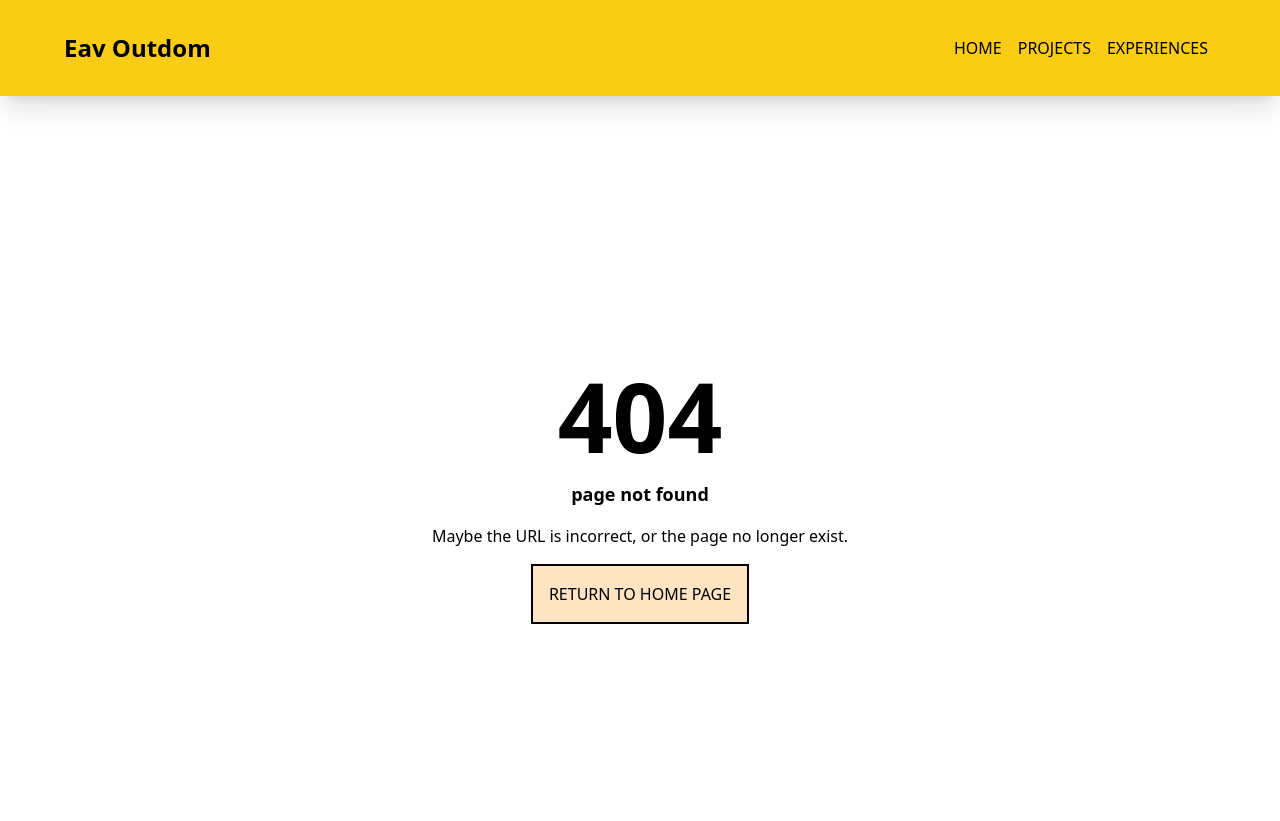
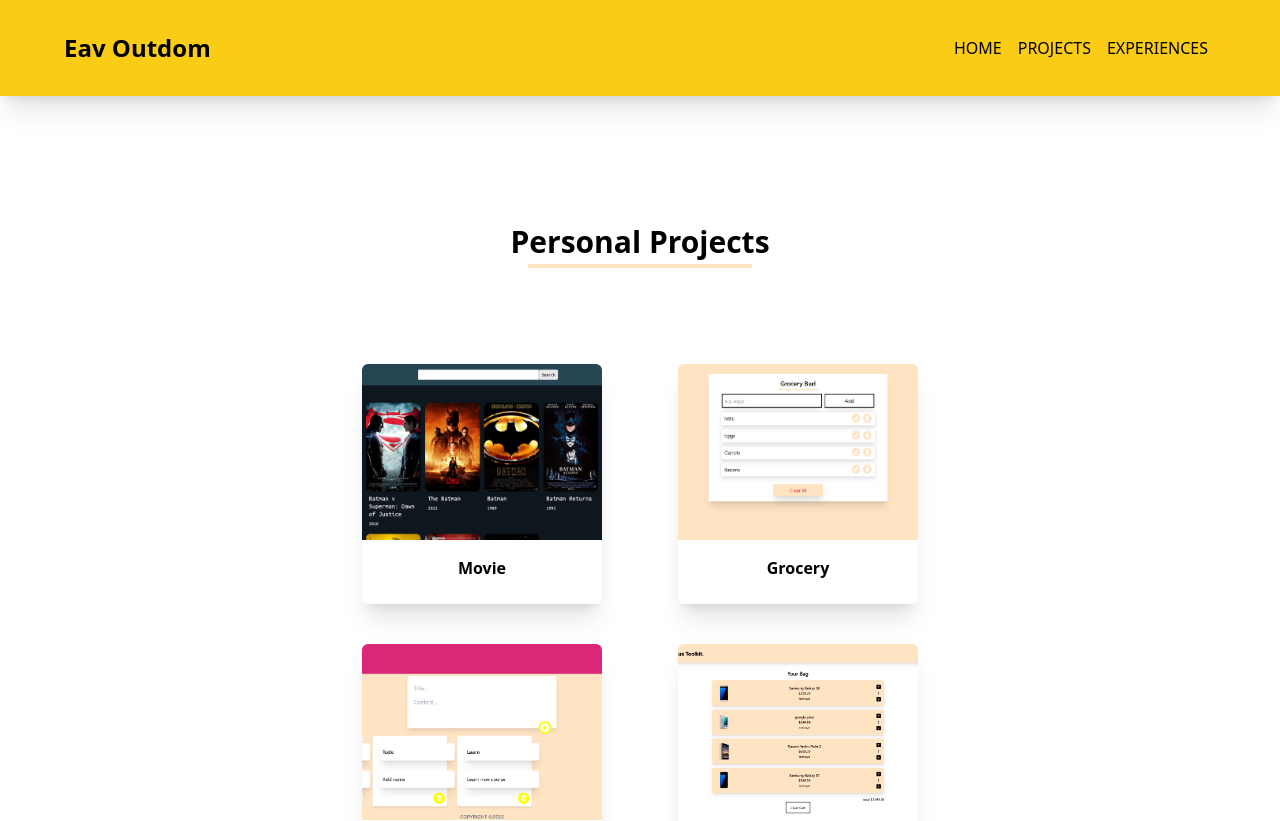
Before and after one commit to EavOutDom/Portfolio, a React (Create React App) app: page /Portfolio/projects in a window 1280 px wide. Before the commit this address had no page. Shown: the top 821 px of the page. Built offline with nearby package versions, Linux system fonts and the light colour scheme.

Commit message:
update 7

```diff
--- a/package.json
+++ b/package.json
@@ -1,4 +1,5 @@
 {
+  "homepage": "https://eavoutdom.github.io/Portfolio/",
   "name": "17-portfolio",
   "version": "0.1.0",
   "private": true,
@@ -15,6 +16,8 @@
     "web-vitals": "^2.1.4"
   },
   "scripts": {
+    "predeploy": "npm run build",
+    "deploy": "gh-pages -d build",
     "start": "react-scripts start",
     "build": "react-scripts build",
     "test": "react-scripts test",
@@ -39,6 +42,7 @@
     ]
   },
   "devDependencies": {
+    "gh-pages": "^4.0.0",
     "tailwindcss": "^3.1.4"
   }
 }
--- a/src/app.jsx
+++ b/src/app.jsx
@@ -13,11 +13,11 @@ const App = () => {
         <div>
             <Navbar />
             <Routes>
-                <Route path="/" element={<Home />} />
-                <Route path="/projects" element={<Projects />} />
-                <Route path="/experiences" element={<Experiences />} />
-                <Route path="/projects/:id" element={<ProjectDetail />} />
-                <Route path="*" element={<Error />} />
+                <Route path="Portfolio/" element={<Home />} />
+                <Route path="Portfolio/projects" element={<Projects />} />
+                <Route path="Portfolio/experiences" element={<Experiences />} />
+                <Route path="Portfolio/projects/:id" element={<ProjectDetail />} />
+                <Route path="Portfolio/*" element={<Error />} />
             </Routes>
             <Footer />
         </div>
--- a/src/components/navbar.jsx
+++ b/src/components/navbar.jsx
@@ -58,7 +58,7 @@ const Navbar = () => {
             } left-0 z-[2] transition-all duration-500`}
         >
             <div className=" bg-yellow-400 h-24 px-2 md:px-16 duration-500 flex justify-between items-center shadow-xl">
-                <Link to="/">
+                <Link to="Portfolio/">
                     <h1
                         className={
                             "md:text-2xl text-xl duration-500 font-semibold"
@@ -74,13 +74,13 @@ const Navbar = () => {
                             : "md:flex items-center md:visible hidden uppercase duration-500"
                     }
                 >
-                    <Link to={"/"}>
+                    <Link to={"Portfolio/"}>
                         <h3>Home</h3>
                     </Link>
-                    <Link to={"/projects"}>
+                    <Link to={"Portfolio/projects"}>
                         <h3>Projects</h3>
                     </Link>
-                    <Link to={"/experiences"}>
+                    <Link to={"Portfolio/experiences"}>
                         <h3>Experiences</h3>
                     </Link>
                 </div>
--- a/src/components/project.jsx
+++ b/src/components/project.jsx
@@ -8,7 +8,7 @@ const Project = ({ id, name, img }) => {
                 "w-60 h-60 shadow-xl md:hover:shadow-2xl rounded-md my-4 md:hover:scale-[1.1] transition-all duration-300 hover:transition-all hover:duration-300"
             }
         >
-            <Link to={`/projects/${id}`}>
+            <Link to={`/Portfolio/projects/${id}`}>
                 <img
                     src={img}
                     alt={name}
--- a/src/pages/error.jsx
+++ b/src/pages/error.jsx
@@ -13,7 +13,7 @@ const Error = () => {
             <h1 className={"my-2"}>
                 Maybe the URL is incorrect, or the page no longer exist.
             </h1>
-            <Link to={"/"}>
+            <Link to={"/Portfolio/"}>
                 <button
                     className={"my-2 border-2 border-black p-4 bg-[bisque]"}
                 >
```
Also changed, not shown: 1 other file (tests, documents, lock files or other folders).
